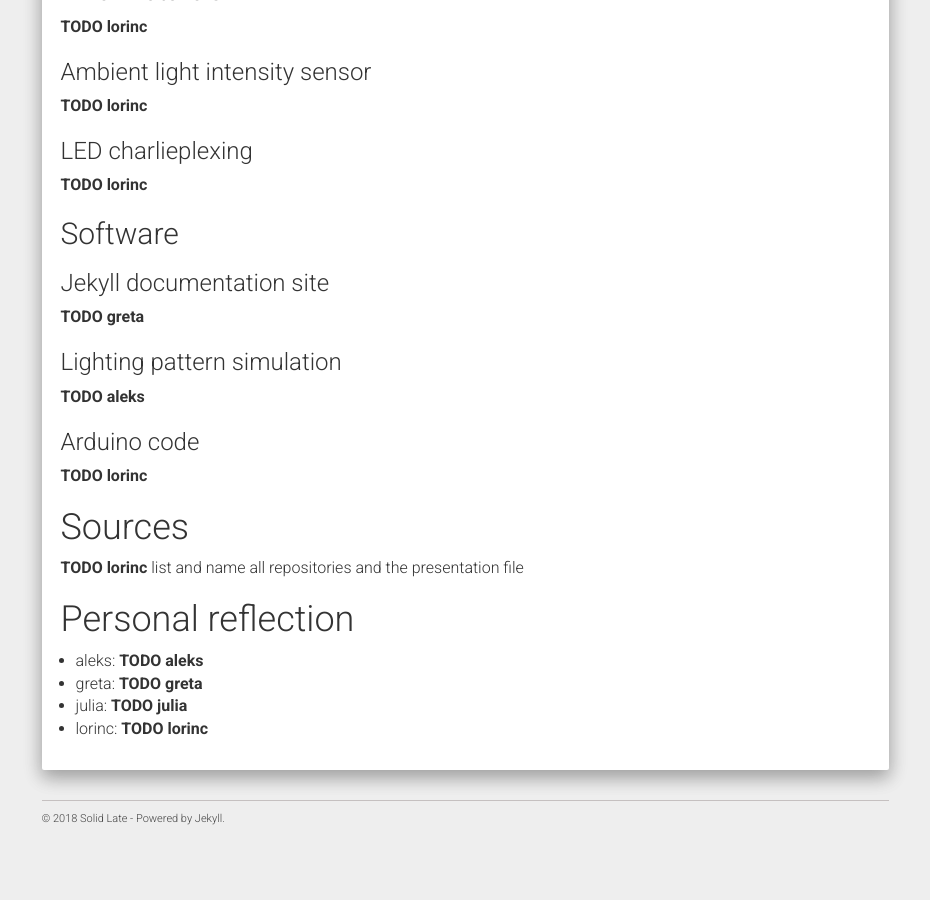
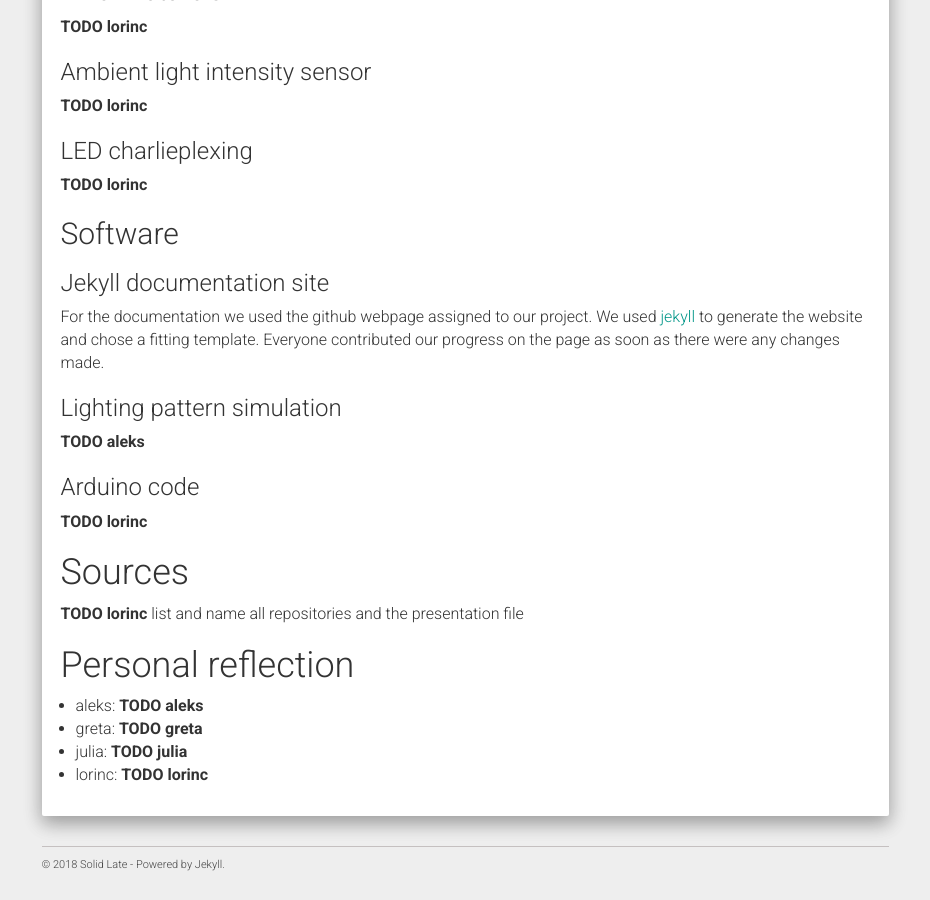
Before and after one commit to solid-late/solid-late.github.io, a Jekyll site: the page built from summary-report.md, in a window 1280 px wide and 900 px high, scrolled down 773 px. Shown: the whole window, without its empty margins (321-1251 px from the left). Built offline with Jekyll 4.4.1, drawn with Linux system fonts in a browser that asks for light colours; nearby versions of some CDN libraries; before the commit the page ends 1627 px from its top, so only the background shows below that.

Commit message:
Update summary report
Added Jekyll documentation site content

```diff
--- a/summary-report.md
+++ b/summary-report.md
@@ -43,7 +43,8 @@ Software
 --------
 
 ### Jekyll documentation site
-**TODO greta**
+For the documentation we used the github webpage assigned to our project. We used [jekyll](https://jekyllrb.com/) to generate the website and chose a fitting template.
+Everyone contributed our progress on the page as soon as there were any changes made.
 
 ### Lighting pattern simulation
 **TODO aleks**
```
